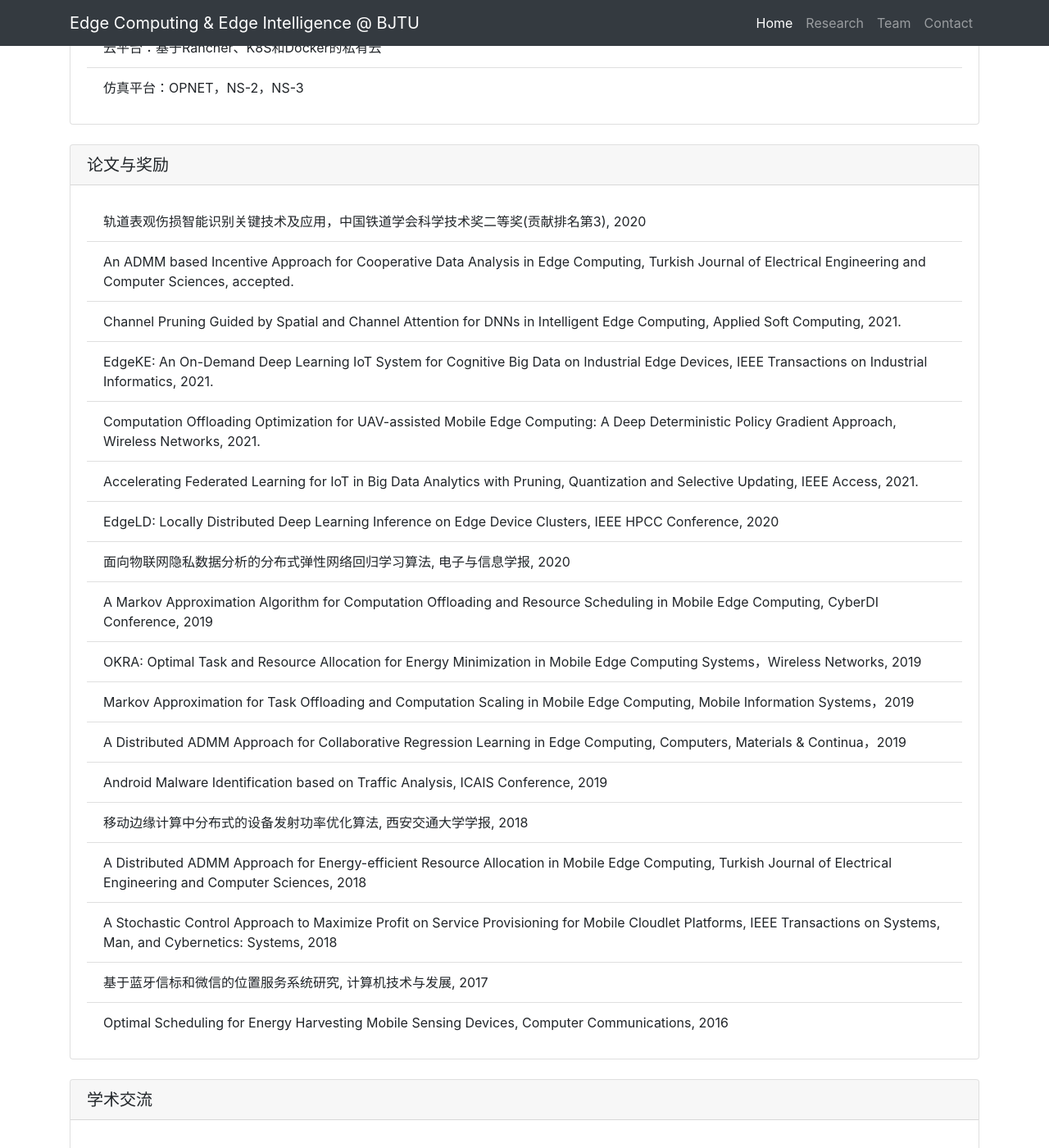
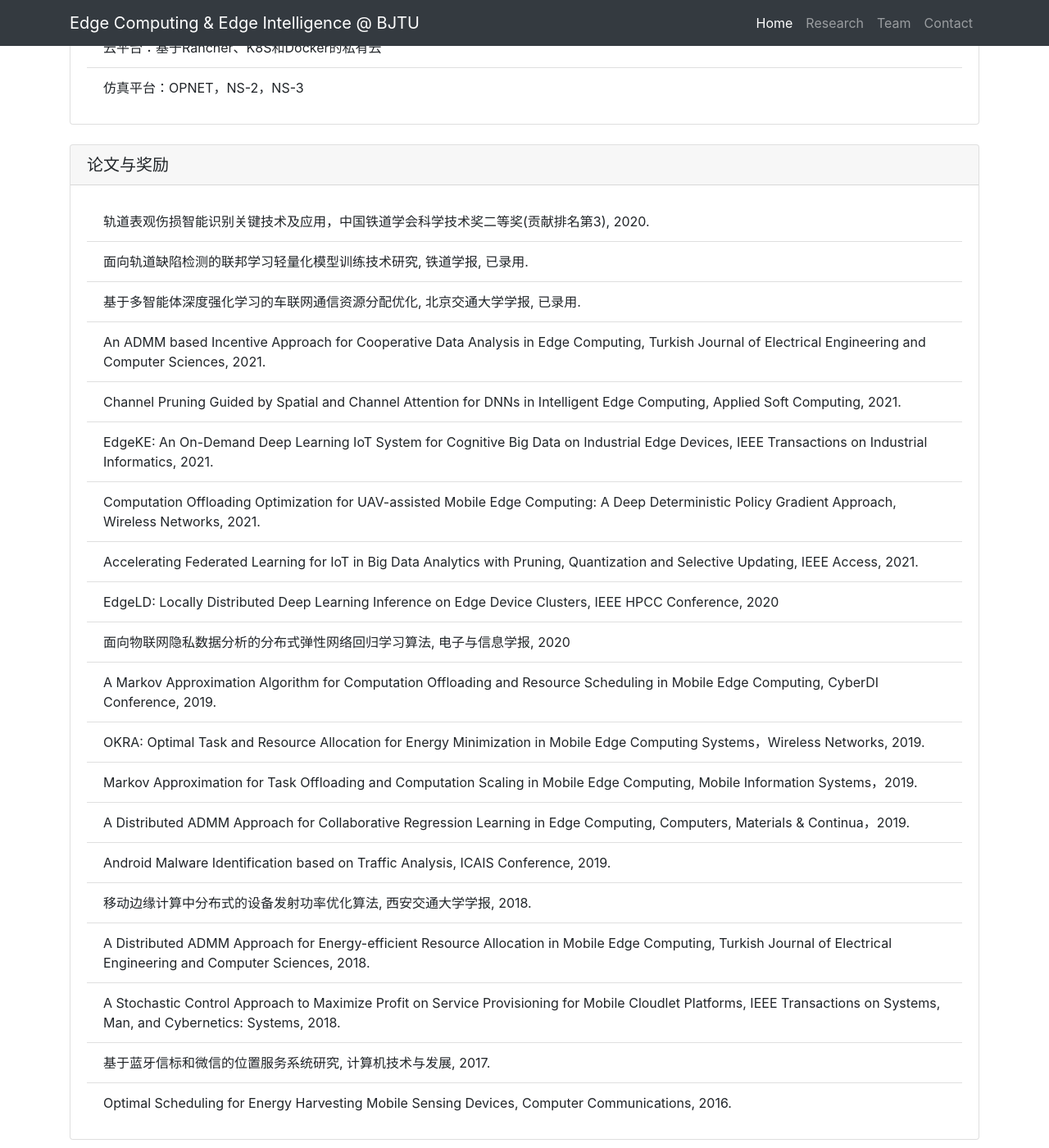
Before and after one commit to fangvv/Homepage, a Jekyll site: the page Edgecomp/index.html, which Jekyll copies as it is, in a window 1280 px wide and 1400 px high, scrolled down 2473 px. Shown: the whole window at 82% size. Built offline with Jekyll 4.4.1, drawn with Linux system fonts in a browser that asks for light colours; comment, search, counter and statistics services are not loaded.

Commit message:
Add latest work

```diff
--- a/Edgecomp/index.html
+++ b/Edgecomp/index.html
@@ -130,24 +130,26 @@
   <h5 class="card-header">论文与奖励</h5>
   <div class="card-body">
     <ul class="list-group list-group-flush">
-      <li class="list-group-item">轨道表观伤损智能识别关键技术及应用，中国铁道学会科学技术奖二等奖(贡献排名第3), 2020</li>
-      <li class="list-group-item">An ADMM based Incentive Approach for Cooperative Data Analysis in Edge Computing, Turkish Journal of Electrical Engineering and Computer Sciences, accepted.</li>
+      <li class="list-group-item">轨道表观伤损智能识别关键技术及应用，中国铁道学会科学技术奖二等奖(贡献排名第3), 2020.</li>
+      <li class="list-group-item">面向轨道缺陷检测的联邦学习轻量化模型训练技术研究, 铁道学报, 已录用.</li>
+      <li class="list-group-item">基于多智能体深度强化学习的车联网通信资源分配优化, 北京交通大学学报, 已录用.</li>
+      <li class="list-group-item">An ADMM based Incentive Approach for Cooperative Data Analysis in Edge Computing, Turkish Journal of Electrical Engineering and Computer Sciences, 2021.</li>
       <li class="list-group-item">Channel Pruning Guided by Spatial and Channel Attention for DNNs in Intelligent Edge Computing, Applied Soft Computing, 2021.</li>
       <li class="list-group-item">EdgeKE: An On-Demand Deep Learning IoT System for Cognitive Big Data on Industrial Edge Devices, IEEE Transactions on Industrial Informatics, 2021.</li>
       <li class="list-group-item">Computation Offloading Optimization for UAV-assisted Mobile Edge Computing: A Deep Deterministic Policy Gradient Approach, Wireless Networks, 2021.</li>
       <li class="list-group-item">Accelerating Federated Learning for IoT in Big Data Analytics with Pruning, Quantization and Selective Updating, IEEE Access, 2021.</li>
       <li class="list-group-item">EdgeLD: Locally Distributed Deep Learning Inference on Edge Device Clusters, IEEE HPCC Conference, 2020</li>
       <li class="list-group-item">面向物联网隐私数据分析的分布式弹性网络回归学习算法, 电子与信息学报, 2020</li>
-      <li class="list-group-item">A Markov Approximation Algorithm for Computation Offloading and Resource Scheduling in Mobile Edge Computing, CyberDI Conference, 2019</li>
-      <li class="list-group-item">OKRA: Optimal Task and Resource Allocation for Energy Minimization in Mobile Edge Computing Systems，Wireless Networks, 2019</li>
-      <li class="list-group-item">Markov Approximation for Task Offloading and Computation Scaling in Mobile Edge Computing, Mobile Information Systems，2019</li>
-      <li class="list-group-item">A Distributed ADMM Approach for Collaborative Regression Learning in Edge Computing, Computers, Materials & Continua，2019</li>
-      <li class="list-group-item">Android Malware Identification based on Traffic Analysis, ICAIS Conference, 2019</li>
-      <li class="list-group-item">移动边缘计算中分布式的设备发射功率优化算法, 西安交通大学学报, 2018</li>
-      <li class="list-group-item">A Distributed ADMM Approach for Energy-efficient Resource Allocation in Mobile Edge Computing, Turkish Journal of Electrical Engineering and Computer Sciences, 2018</li>
-      <li class="list-group-item">A Stochastic Control Approach to Maximize Profit on Service Provisioning for Mobile Cloudlet Platforms, IEEE Transactions on Systems, Man, and Cybernetics: Systems, 2018</li>
-      <li class="list-group-item">基于蓝牙信标和微信的位置服务系统研究, 计算机技术与发展, 2017</li>
-      <li class="list-group-item">Optimal Scheduling for Energy Harvesting Mobile Sensing Devices, Computer Communications, 2016</li>
+      <li class="list-group-item">A Markov Approximation Algorithm for Computation Offloading and Resource Scheduling in Mobile Edge Computing, CyberDI Conference, 2019.</li>
+      <li class="list-group-item">OKRA: Optimal Task and Resource Allocation for Energy Minimization in Mobile Edge Computing Systems，Wireless Networks, 2019.</li>
+      <li class="list-group-item">Markov Approximation for Task Offloading and Computation Scaling in Mobile Edge Computing, Mobile Information Systems，2019.</li>
+      <li class="list-group-item">A Distributed ADMM Approach for Collaborative Regression Learning in Edge Computing, Computers, Materials & Continua，2019.</li>
+      <li class="list-group-item">Android Malware Identification based on Traffic Analysis, ICAIS Conference, 2019.</li>
+      <li class="list-group-item">移动边缘计算中分布式的设备发射功率优化算法, 西安交通大学学报, 2018.</li>
+      <li class="list-group-item">A Distributed ADMM Approach for Energy-efficient Resource Allocation in Mobile Edge Computing, Turkish Journal of Electrical Engineering and Computer Sciences, 2018.</li>
+      <li class="list-group-item">A Stochastic Control Approach to Maximize Profit on Service Provisioning for Mobile Cloudlet Platforms, IEEE Transactions on Systems, Man, and Cybernetics: Systems, 2018.</li>
+      <li class="list-group-item">基于蓝牙信标和微信的位置服务系统研究, 计算机技术与发展, 2017.</li>
+      <li class="list-group-item">Optimal Scheduling for Energy Harvesting Mobile Sensing Devices, Computer Communications, 2016.</li>
   </ul>
   </div>
 </div>
--- a/_layouts/default.html
+++ b/_layouts/default.html
@@ -27,7 +27,7 @@
       {{ content }}
 
       <footer class="site-footer">
-        <span class="site-footer-owner">© 2021 Weiwei Fang. All Rights Reserved. <a href="http://statcounter.com/" target="_blank" title="Web Analytics Made Easy - StatCounter"><img alt="Web Analytics Made Easy - StatCounter" src="//c.statcounter.com/11657787/0/268d6588/1/" /></a>
+        <span class="site-footer-owner">© 2021 Weiwei Fang. All Rights Reserved. 内容未经允许不得复制、镜像<a href="http://statcounter.com/" target="_blank" title="Web Analytics Made Easy - StatCounter"><img alt="Web Analytics Made Easy - StatCounter" src="//c.statcounter.com/11657787/0/268d6588/1/" /></a>
       </footer>
     </section>
   </body>
```
